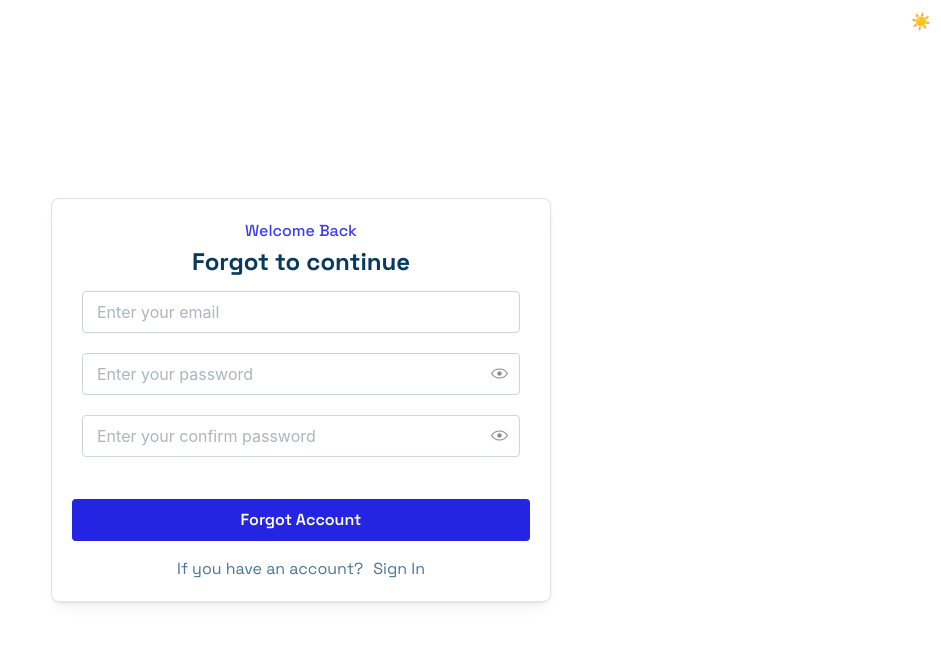
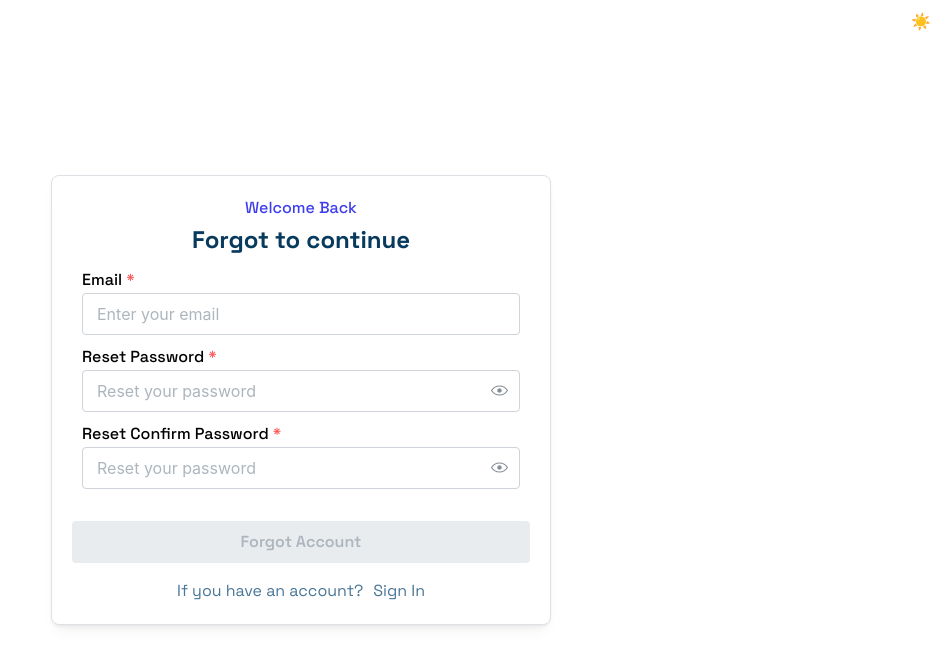
Before and after one commit to vimalkumar1997/transcriptchat, a Next.js app: page /forgotpassword in a window 1280 px wide. Shown: the top 666 px of the page, without its empty margins (339-1280 px from the left). Built offline with nearby package versions, Linux system fonts and the light colour scheme.

Commit message:
forgotpassword

```diff
--- a/src/pages/forgotpassword/index.tsx
+++ b/src/pages/forgotpassword/index.tsx
@@ -1,10 +1,103 @@
+import React, { useState } from "react";
 import { Box, Typography } from "@mantine/core";
 import Head from "next/head";
 import styles from "../../styles/Login.module.css";
 import { useRouter } from "next/router";
-import { TextInput, PasswordInput, Button, Card, Anchor } from '@mantine/core';
+import { useForm } from '@mantine/form';
+import { notifications } from '@mantine/notifications';
+import { IconAlertCircle, IconCheck } from '@tabler/icons-react';
+import { useResetPasswordMutation } from '@/app/loginapi/loginAPIslice'; // Update with your actual path
+import { TextInput, PasswordInput, Button, Card, Anchor, Alert } from '@mantine/core';
+
+interface ResetFormValue {
+    email: string;
+    password: string;
+    confirmPassword: string;
+}
+
+
 export default function Home() {
     const router = useRouter();
+    const [resetpassword, { isLoading, error }] = useResetPasswordMutation();
+    const [showPassword, setShowPassword] = useState(false);
+    const [showConPassword, setShowConPassword] = useState(false);
+    const form = useForm<ResetFormValue>({
+        initialValues: {
+            email: '',
+            password: '',
+            confirmPassword: '',
+        },
+        validate: {
+            email: (value) => {
+                if (!value) return 'Email is required';
+                if (!/^\S+@\S+$/.test(value)) return 'Invalid email format';
+                return null;
+            },
+            password: (value) => {
+                if (!value) return 'Password is required';
+                if (value.length < 6) return 'Password must be at least 6 characters';
+                return null;
+            },
+            confirmPassword: (value) => {
+                if (!value) return 'Password is required';
+                if (value.length < 6) return 'Password must be at least 6 characters';
+                return null;
+            },
+        },
+
+    });
+    const handleSubmit = async (values: ResetFormValue) => {
+        try {
+            const result = await resetpassword({
+                email: values.email.trim().toLowerCase(),
+                password: values.password,
+                confirmPassword: values.confirmPassword,
+
+            }).unwrap();
+
+            // Show success notification
+            notifications.show({
+                title: 'Login Successful',
+                message: `Welcome back!`,
+                color: 'green',
+                icon: <IconCheck size={16} />,
+                autoClose: 3000,
+            });
+            const redirectUrl = router.query.redirect as string || '/';
+            router.push(redirectUrl);
+
+        } catch (error: any) {
+            // Handle different types of errors
+            let errorMessage = 'Login failed. Please try again.';
+
+            if (error?.data?.error) {
+                errorMessage = error.data.error;
+            } else if (error?.message) {
+                errorMessage = error.message;
+            }
+
+            // Show error notification
+            notifications.show({
+                title: 'Signup Failed',
+                message: errorMessage,
+                color: 'red',
+                icon: <IconAlertCircle size={16} />,
+                autoClose: 5000,
+            });
+
+            // Clear password field on error
+            form.setFieldValue('password', '');
+            form.setFieldValue('confirmPassword', '');
+        }
+    };
+    const handleKeyPress = (event: React.KeyboardEvent) => {
+        if (event.key === 'Enter') {
+            form.onSubmit(handleSubmit)();
+        }
+    };
+
+    console.log(form.values)
+
     return (
         <>
             <Head>
@@ -19,24 +112,69 @@ export default function Home() {
                     <Card shadow="sm" padding="lg" radius="md" withBorder w={"500px"}>
                         <Typography variant={"h4"} component={"h4"} ta="center">Welcome Back</Typography>
                         <Typography variant={"h2"} component={"h2"} ta="center">Forgot to continue</Typography>
+                        {error && (
+                            <Alert
+                                icon={<IconAlertCircle size={16} />}
+                                title="Login Error"
+                                color="red"
+                                mb="md"
+                            >
+                                {(error as any)?.data?.error || 'An unexpected error occurred'}
+                            </Alert>
+                        )}
+                        <form onSubmit={form.onSubmit(handleSubmit)} onKeyPress={handleKeyPress}>
                             <TextInput
+                                label="Email"
                                 placeholder="Enter your email"
                                 m="xs"
                                 size="md"
+                                required
+                                type="email"
+                                value={form.values.email}
+                                onChange={(event) => form.setFieldValue('email', event.currentTarget.value)}
+                                error={form.errors.email}
+                                disabled={isLoading}
                             />
                             <PasswordInput
-                            placeholder="Enter your password"
+                                label="Reset Password"
+                                placeholder="Reset your password"
                                 m="xs"
                                 size="md"
+                                required
+                                value={form.values.password}
+                                onChange={(event) => form.setFieldValue('password', event.currentTarget.value)}
+                                error={form.errors.password}
+                                disabled={isLoading}
+                                visible={showPassword}
+                                onVisibilityChange={setShowPassword}
                             />
                             <PasswordInput
-                            placeholder="Enter your confirm password"
+                                label="Reset Confirm Password"
+                                placeholder="Reset your password"
                                 m="xs"
                                 size="md"
+                                required
+                                value={form.values.confirmPassword}
+                                onChange={(event) => form.setFieldValue('confirmPassword', event.currentTarget.value)}
+                                error={form.errors.confirmPassword}
+                                disabled={isLoading}
+                                visible={showConPassword}
+                                onVisibilityChange={setShowConPassword}
                             />
-                        <Button fullWidth mt="xl" size="md">Forgot Account</Button>
+
+                            <Button
+                                fullWidth
+                                mt="xl"
+                                size="md"
+                                type="submit"
+                                loading={isLoading}
+                                disabled={!form.isValid()}
+                            >
+                                {isLoading ? 'Forgot Account...' : 'Forgot Account'}
+                            </Button>
+                        </form>
                         <Typography variant={"body1"} component={"p"} ta="center" mt="md">If you have an account?
-                            <Anchor  ta="right" c="#3F3EED !important" mt="xs" ml={"xs"}  onClick={() => router.push('/')}>
+                            <Anchor ta="right" c="#3F3EED !important" mt="xs" ml={"xs"} onClick={() => router.push('/')}>
                                 Sign In
                             </Anchor>
                         </Typography>
--- a/src/pages/index.tsx
+++ b/src/pages/index.tsx
@@ -219,7 +219,7 @@ export default function Login() {
                   />
                   <Text size="sm">Remember me</Text>
                 </label>
-
+                <Box style={{ flexGrow: 1 }} />
                 <Anchor
                   // href="/forgotpassword"
                   ta="right"
```
Lines whose indentation alone changed are shown as unchanged.
